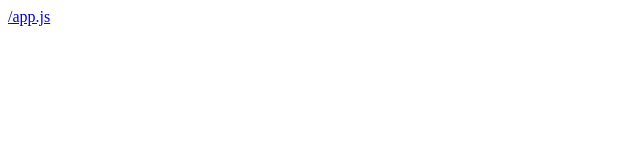
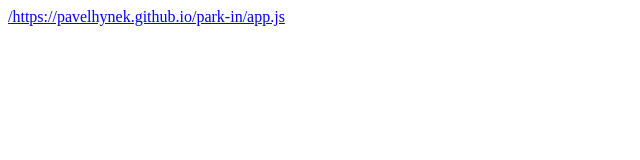
Before and after one commit to pavelhynek/park-in, a plain HTML site: page index.html in a window 1280 px wide. Shown: the whole page, without its empty margins (0-640 px from the left). Drawn offline with Linux system fonts and the light colour scheme.

Commit message:
Update index.html

```diff
--- a/index.html
+++ b/index.html
@@ -14,7 +14,7 @@
     </head>
 
     <body>
-            <a href="https://pavelhynek.github.io/park-in/app.js">/app.js</a>
+            <a href="https://pavelhynek.github.io/park-in/app.js">/https://pavelhynek.github.io/park-in/app.js</a>
 
         <!-- JavaScript
         ================================================== -->
```
